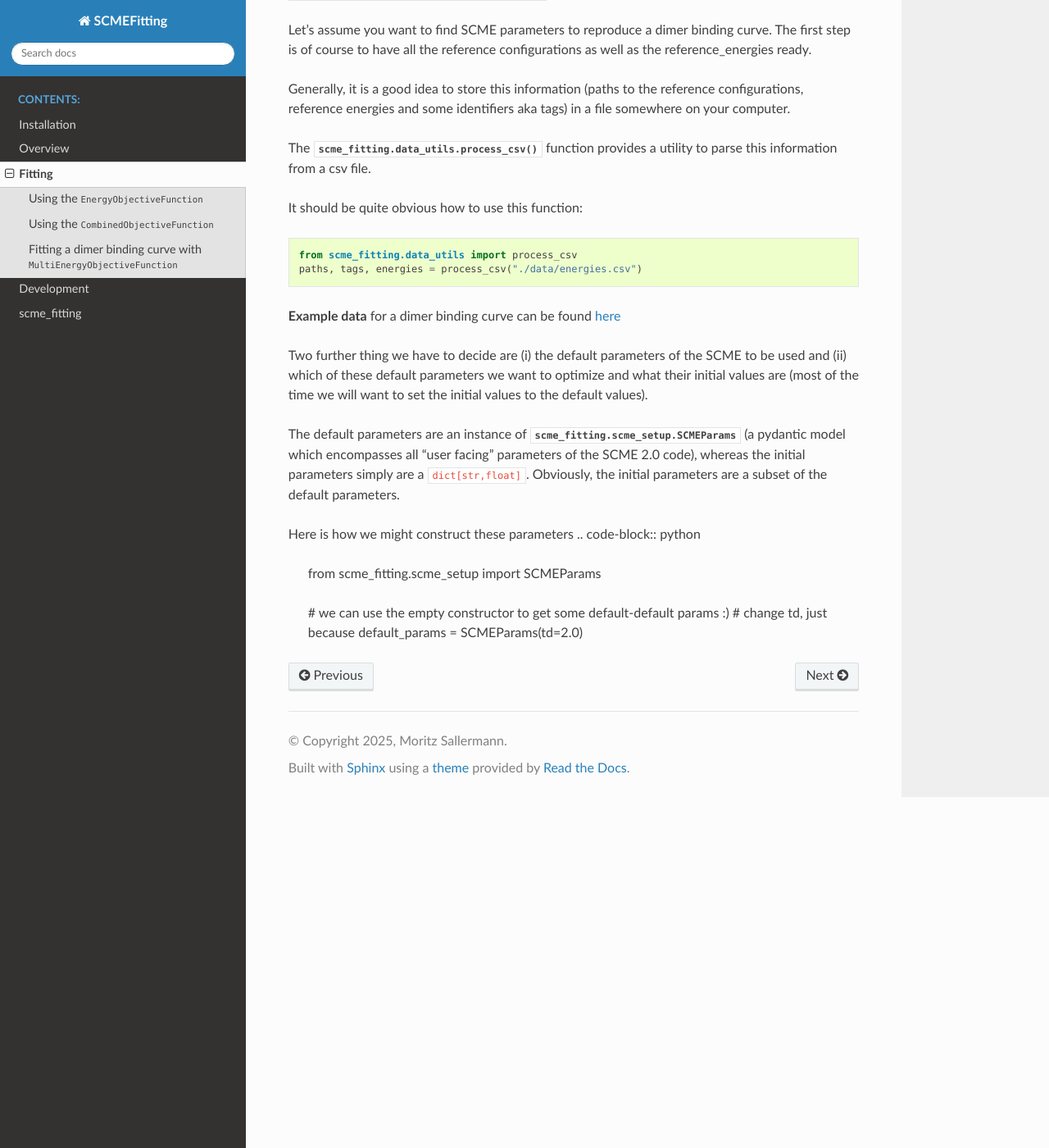
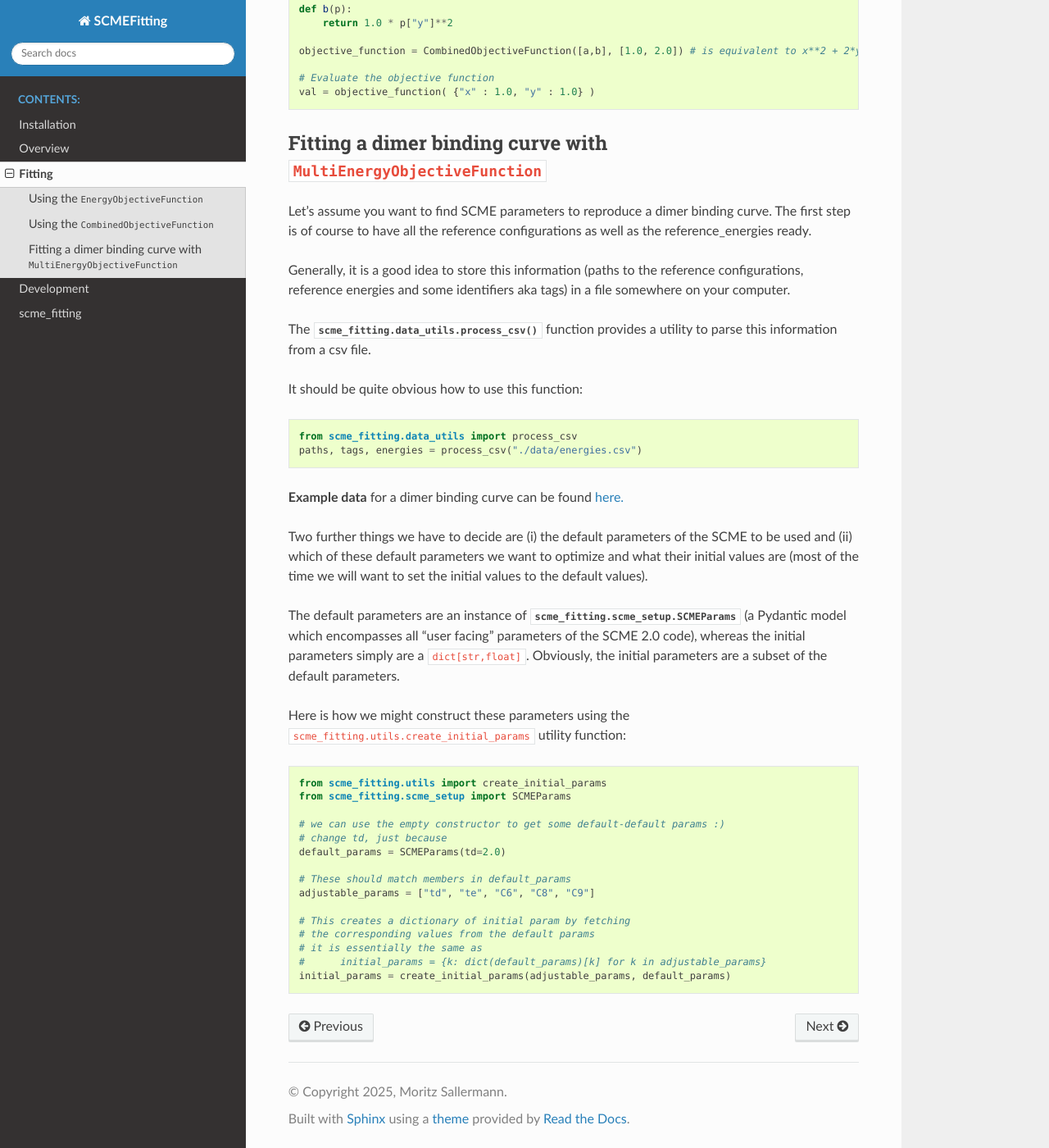
Before and after one commit to MSallermann/chemfit, a Sphinx documentation site: the page built from docs/src/usage/fitting.rst, in a window 1280 px wide and 1400 px high, scrolled down 1142 px. Shown: the whole window at 82% size. Built offline with Sphinx 7.4.7 and the Read the Docs theme 3.1.0, drawn with Linux system fonts in a browser that asks for light colours; cross-references to code outside the pages are shown as plain code; some of the changed text lies outside the part shown.

Commit message:
improved docs

```diff
--- a/docs/src/usage/fitting.rst
+++ b/docs/src/usage/fitting.rst
@@ -5,10 +5,15 @@
 
 Using the ``EnergyObjectiveFunction``
 ########################################
-To use :py:class:`scme_fitting.scme_objective_function.EnergyObjectiveFunction`, we need (i) a filepath to a reference configuration of atom positions and (ii) a target energy associated to this reference configuration. This energy might for example have been computed from an ab-initio code.
 
-The reference atom positions should be saved in a format, which is parseable by ASE's ``io.read`` function (https://wiki.fysik.dtu.dk/ase/ase/io/io.html#ase.io.read) function.
-**Important**: If the file contains multiple "images" of atoms, the first image will be selected as the reference configuration.
+:py:class:`scme_fitting.scme_objective_function.EnergyObjectiveFunction` represents a **single** reference configuration and energy pair. It's main use is to serve as a building block for more complex objective function. See :ref:`dimer_binding` for an example.
+
+If we want to use this objective function in isolation, we need (i) a filepath to a reference configuration of atom positions and (ii) a target energy associated to this reference configuration. This energy might for example have been computed from an ab-initio code.
+
+.. note::
+    The reference atom positions should be saved in a format, which is parseable by ASE's ``io.read`` function (https://wiki.fysik.dtu.dk/ase/ase/io/io.html#ase.io.read) function.
+
+    **Important**: If the file contains multiple "images" of atoms, the **first image** will be selected as the reference configuration.
 
 From these two pieces of information we can construct an objective function:
 
@@ -63,18 +68,29 @@
     paths, tags, energies = process_csv("./data/energies.csv")
 
 
-**Example data** for a dimer binding curve can be found `here <https://github.com/MSallermann/SCMEFitting/tree/9ffdc77d2c7a5144618b55615ce6211028aedd3c/tests/test_configurations_scme>`_
+**Example data** for a dimer binding curve can be found `here. <https://github.com/MSallermann/SCMEFitting/tree/9ffdc77d2c7a5144618b55615ce6211028aedd3c/tests/test_configurations_scme>`_
 
 
-Two further thing we have to decide are (i) the default parameters of the SCME to be used and (ii) which of these default parameters we want to optimize and what their initial values are (most of the time we will want to set the initial values to the default values).
+Two further things we have to decide are (i) the default parameters of the SCME to be used and (ii) which of these default parameters we want to optimize and what their initial values are (most of the time we will want to set the initial values to the default values).
 
-The default parameters are an instance of :py:class:`scme_fitting.scme_setup.SCMEParams` (a pydantic model which encompasses all "user facing" parameters of the SCME 2.0 code), whereas the initial parameters simply are a ``dict[str,float]``. Obviously, the initial parameters are a subset of the default parameters.
+The default parameters are an instance of :py:class:`scme_fitting.scme_setup.SCMEParams` (a Pydantic model which encompasses all "user facing" parameters of the SCME 2.0 code), whereas the initial parameters simply are a ``dict[str,float]``. Obviously, the initial parameters are a subset of the default parameters.
 
-Here is how we might construct these parameters
+Here is how we might construct these parameters using the :py:function:`scme_fitting.utils.create_initial_params` utility function:
+
 .. code-block:: python
 
+    from scme_fitting.utils import create_initial_params
     from scme_fitting.scme_setup import SCMEParams
 
     # we can use the empty constructor to get some default-default params :)
     # change td, just because
     default_params = SCMEParams(td=2.0)
+
+    # These should match members in default_params
+    adjustable_params = ["td", "te", "C6", "C8", "C9"]
+
+    # This creates a dictionary of initial param by fetching
+    # the corresponding values from the default params
+    # it is essentially the same as
+    #      initial_params = {k: dict(default_params)[k] for k in adjustable_params}
+    initial_params = create_initial_params(adjustable_params, default_params)
```
Also changed, not shown: other parts of docs/src/usage/fitting.rst (+1 -1 lines), 1 other file.
